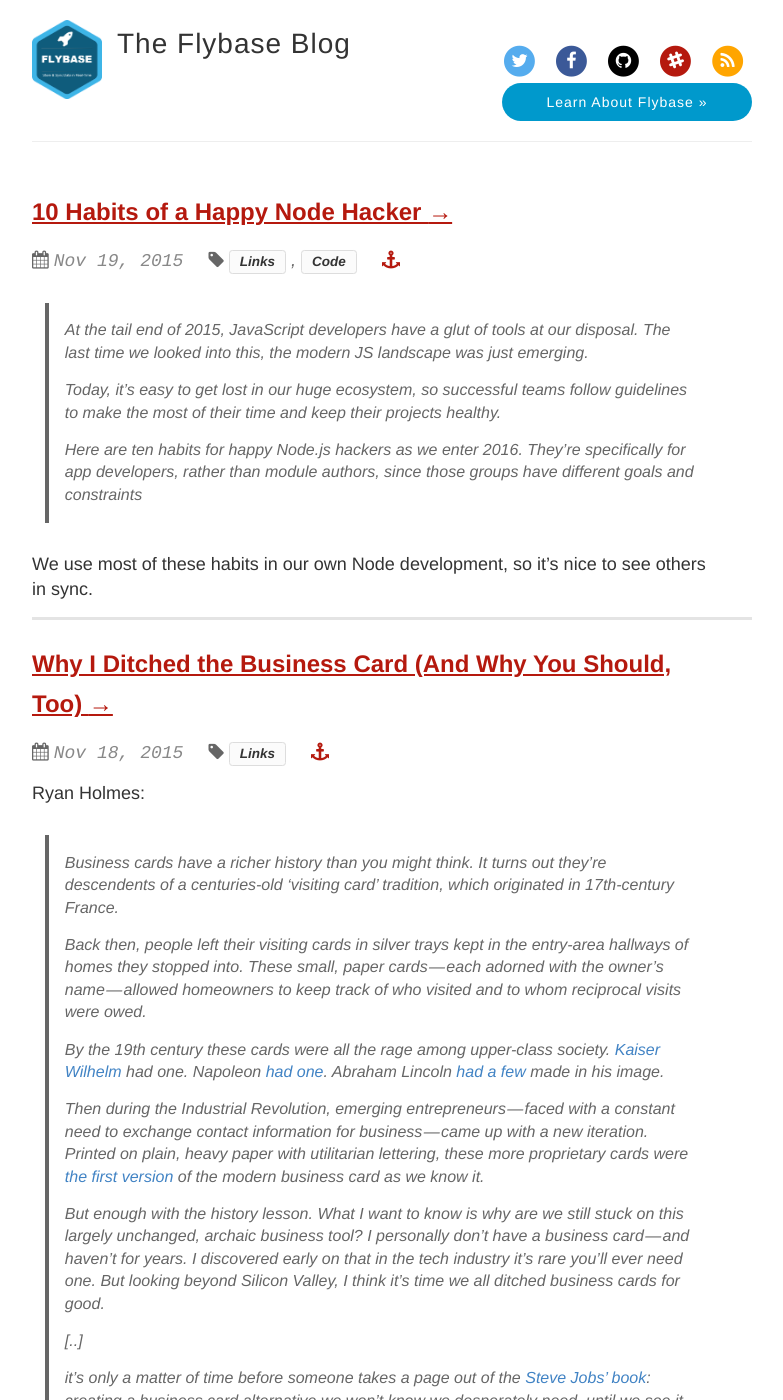
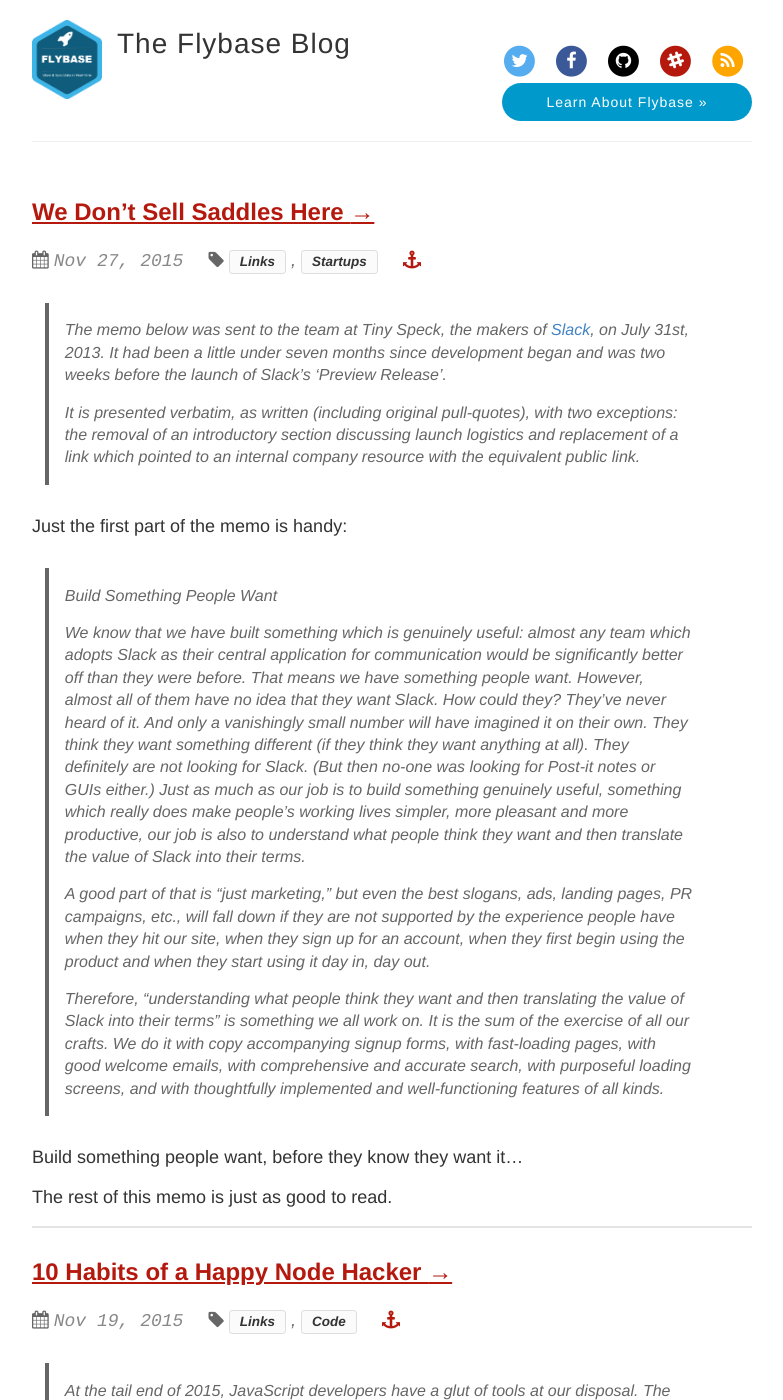
Before and after one commit to flybaseio/flybaseio.github.io, a Jekyll site: the page built from index.html, in a window 1280 px wide and 1400 px high. Shown: the whole window, without its empty margins (248-1031 px from the left). Built offline with Jekyll 4.4.1, drawn with Linux system fonts in a browser that asks for light colours; nearby versions of some CDN libraries; Markdown is read by kramdown in place of the engine named in the settings; the list of posts is cut into pages by our own code; some of the changed text lies outside the part shown.

Commit message:
Update 2015-11-27-we-don-t-sell-saddles-here.md

```diff
--- a/_posts/2015-11-27-we-don-t-sell-saddles-here.md
+++ b/_posts/2015-11-27-we-don-t-sell-saddles-here.md
@@ -1,15 +1,32 @@
 ---
 layout: post
-published: false
+published: true
 title: "We Don’t Sell Saddles Here"
 date: 2015-11-27T16:27:17.834Z
 link: https://medium.com/@stewart/we-dont-sell-saddles-here-4c59524d650d#.f3jcz167d
 tags:
   - links
+  - startups
 ogtype: article
 bodyclass: post
 ---
 
-> The memo below was sent to the team at Tiny Speck, the makers of Slack, on July 31st, 2013. It had been a little under seven months since development began and was two weeks before the launch of Slack’s ‘Preview Release’.
+> The memo below was sent to the team at Tiny Speck, the makers of [Slack](http://slack.com/), on July 31st, 2013. It had been a little under seven months since development began and was two weeks before the launch of Slack’s ‘Preview Release’.
 >
 > It is presented verbatim, as written (including original pull-quotes), with two exceptions: the removal of an introductory section discussing launch logistics and replacement of a link which pointed to an internal company resource with the equivalent public link.
+
+Just the first part of the memo is handy:
+
+> Build Something People Want
+>
+> We know that we have built something which is genuinely useful: almost any team which adopts Slack as their central application for communication would be significantly better off than they were before. That means we have something people want.
+However, almost all of them have no idea that they want Slack. How could they? They’ve never heard of it. And only a vanishingly small number will have imagined it on their own. They think they want something different (if they think they want anything at all). They definitely are not looking for Slack. (But then no-one was looking for Post-it notes or GUIs either.)
+Just as much as our job is to build something genuinely useful, something which really does make people’s working lives simpler, more pleasant and more productive, our job is also to understand what people think they want and then translate the value of Slack into their terms.
+>
+> A good part of that is “just marketing,” but even the best slogans, ads, landing pages, PR campaigns, etc., will fall down if they are not supported by the experience people have when they hit our site, when they sign up for an account, when they first begin using the product and when they start using it day in, day out.
+>
+> Therefore, “understanding what people think they want and then translating the value of Slack into their terms” is something we all work on. It is the sum of the exercise of all our crafts. We do it with copy accompanying signup forms, with fast-loading pages, with good welcome emails, with comprehensive and accurate search, with purposeful loading screens, and with thoughtfully implemented and well-functioning features of all kinds.
+
+Build something people want, before they know they want it...
+
+The rest of this memo is just as good to read.
```
